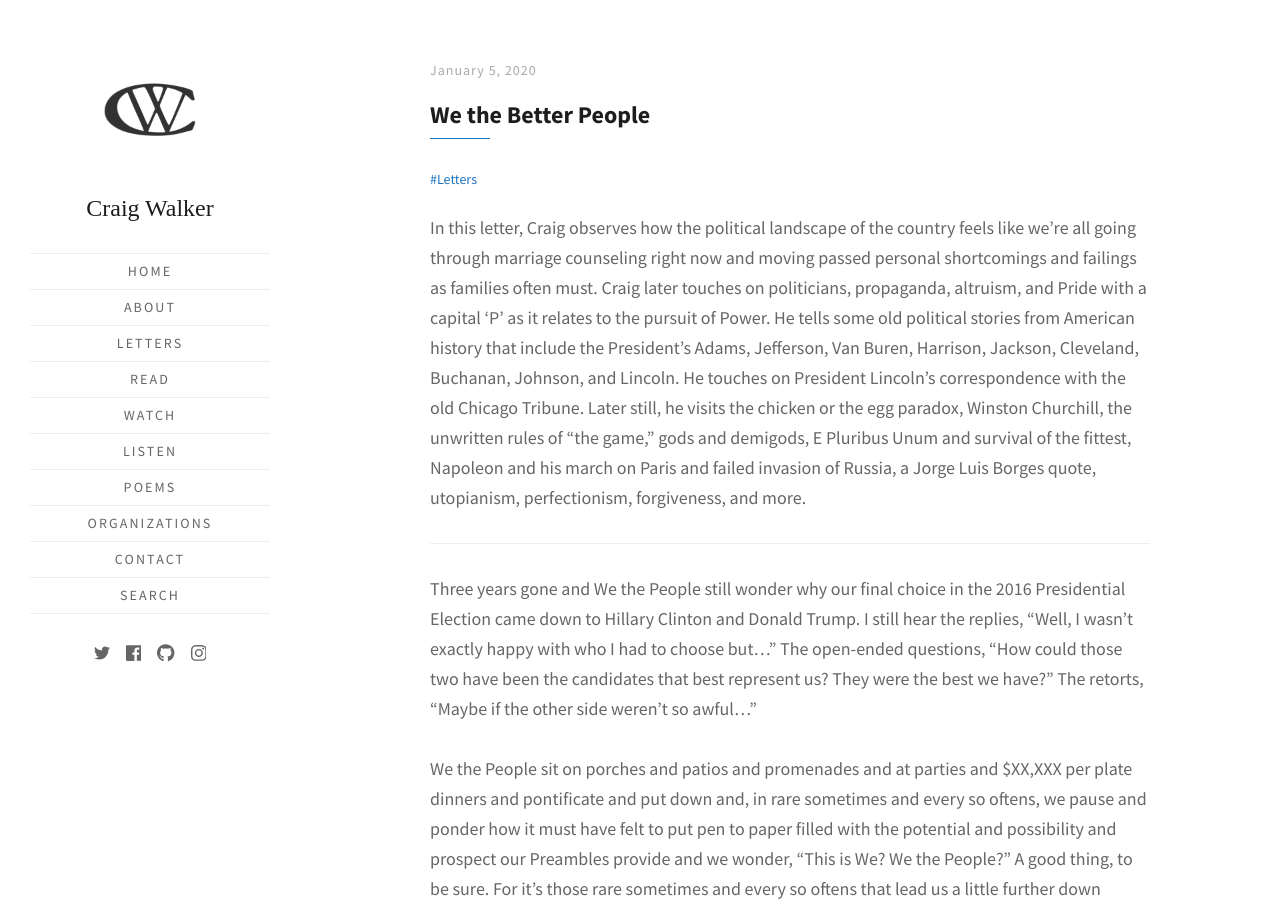
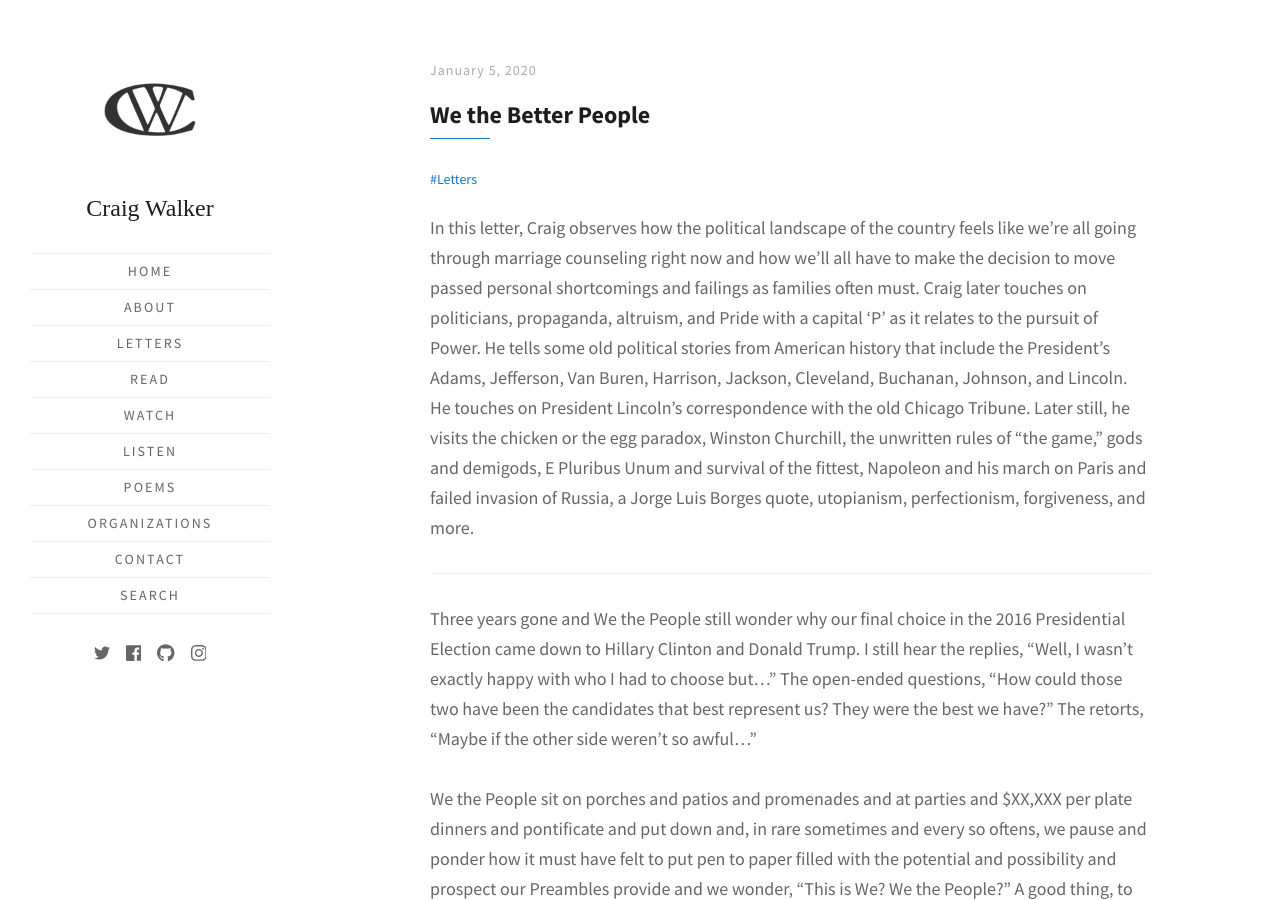
Before and after one commit to walkercraig/walkercraig, a Jekyll site: the page built from _posts/2020/2020-01-05-we-the-better-people.md, in a window 1280 px wide and 900 px high. Built offline with Jekyll 4.4.1, drawn with Linux system fonts in a browser that asks for light colours; some web fonts are replaced.

Commit message:
Update 2020-01-05-we-the-better-people.md

```diff
--- a/_posts/2020/2020-01-05-we-the-better-people.md
+++ b/_posts/2020/2020-01-05-we-the-better-people.md
@@ -4,7 +4,7 @@ tag: [ Letters ]
 title: We the Better People
 ---
 
-In this letter, Craig observes how the political landscape of the country feels like we're all going through marriage counseling right now and moving passed personal shortcomings and failings as families often must. Craig later touches on politicians, propaganda, altruism, and Pride with a capital 'P' as it relates to the pursuit of Power. He tells some old political stories from American history that include the President's Adams, Jefferson, Van Buren, Harrison, Jackson, Cleveland, Buchanan, Johnson, and Lincoln. He touches on President Lincoln's correspondence with the old Chicago Tribune. Later still, he visits the chicken or the egg paradox, Winston Churchill, the unwritten rules of "the game," gods and demigods, E Pluribus Unum and survival of the fittest, Napoleon and his march on Paris and failed invasion of Russia, a Jorge Luis Borges quote, utopianism, perfectionism, forgiveness, and more.
+In this letter, Craig observes how the political landscape of the country feels like we're all going through marriage counseling right now and how we'll all have to make the decision to move passed personal shortcomings and failings as families often must. Craig later touches on politicians, propaganda, altruism, and Pride with a capital 'P' as it relates to the pursuit of Power. He tells some old political stories from American history that include the President's Adams, Jefferson, Van Buren, Harrison, Jackson, Cleveland, Buchanan, Johnson, and Lincoln. He touches on President Lincoln's correspondence with the old Chicago Tribune. Later still, he visits the chicken or the egg paradox, Winston Churchill, the unwritten rules of "the game," gods and demigods, E Pluribus Unum and survival of the fittest, Napoleon and his march on Paris and failed invasion of Russia, a Jorge Luis Borges quote, utopianism, perfectionism, forgiveness, and more.
 
 ---
 
```
